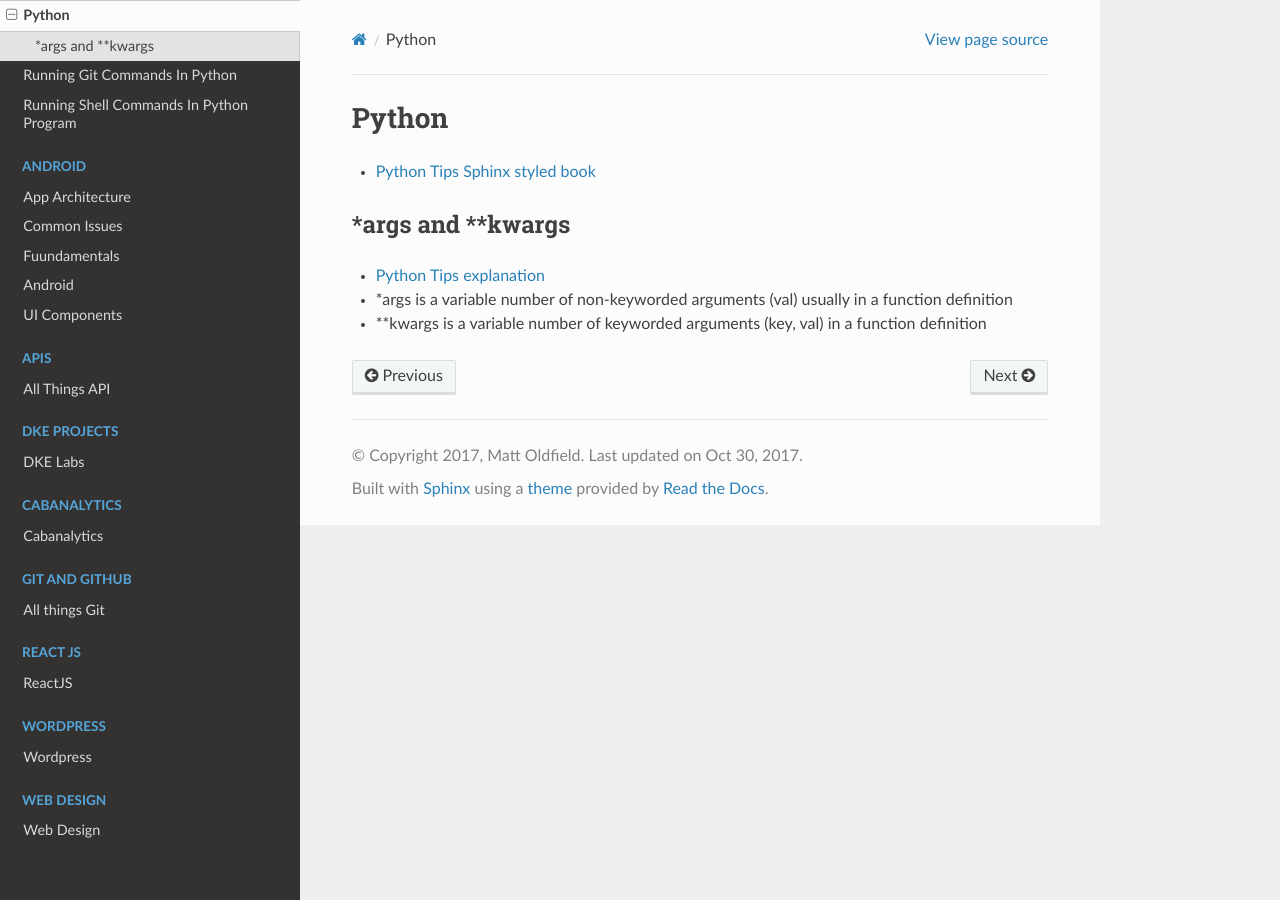
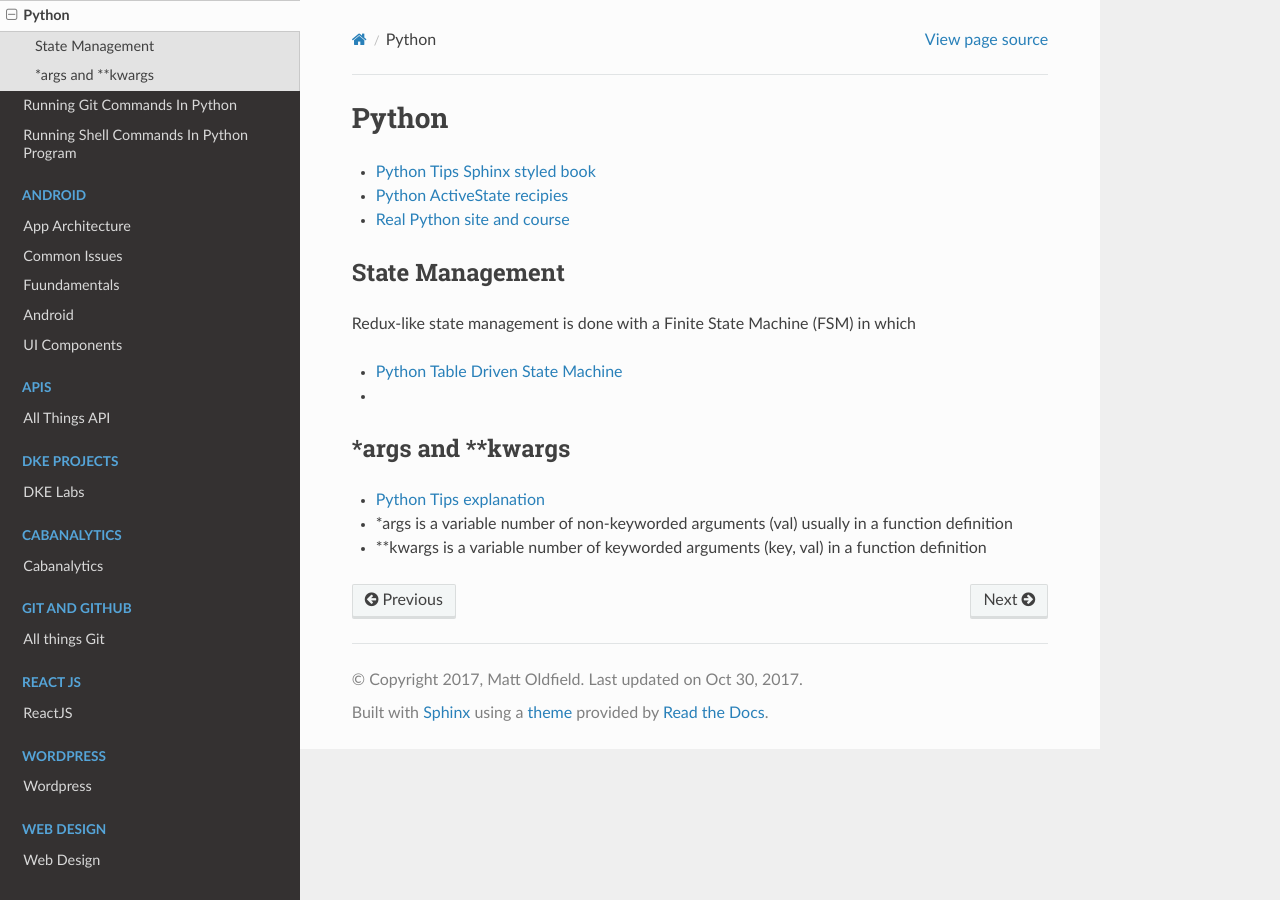
Before and after one commit to asmattic/docs, a Sphinx documentation site: the page built from source/python/index.rst, in a window 1280 px wide. Built offline with Sphinx 7.4.7 and the Read the Docs theme 2.0.0, drawn with Linux system fonts in a browser that asks for light colours.

Commit message:
added python general state and stuff

```diff
--- a/source/python/index.rst
+++ b/source/python/index.rst
@@ -5,7 +5,15 @@ Python
 .. include:: ../vars.rst
 
 * `Python Tips Sphinx styled book <http://book.pythontips.com/en/latest/>`_
+* `Python ActiveState recipies <https://github.com/ActiveState/code/tree/master/recipes/Python>`_
+* `Real Python site and course <https://realpython.com/blog/python/inner-functions-what-are-they-good-for/>`_
+State Management
+-----------------
 
+Redux-like state management is done with a Finite State Machine (FSM) in which
+
+* `Python Table Driven State Machine <https://python-3-patterns-idioms-test.readthedocs.io/en/latest/StateMachine.html>`_
+*
 \*args and \*\*kwargs
 -----------------------
 
```
Also changed, not shown: 1 other file.
